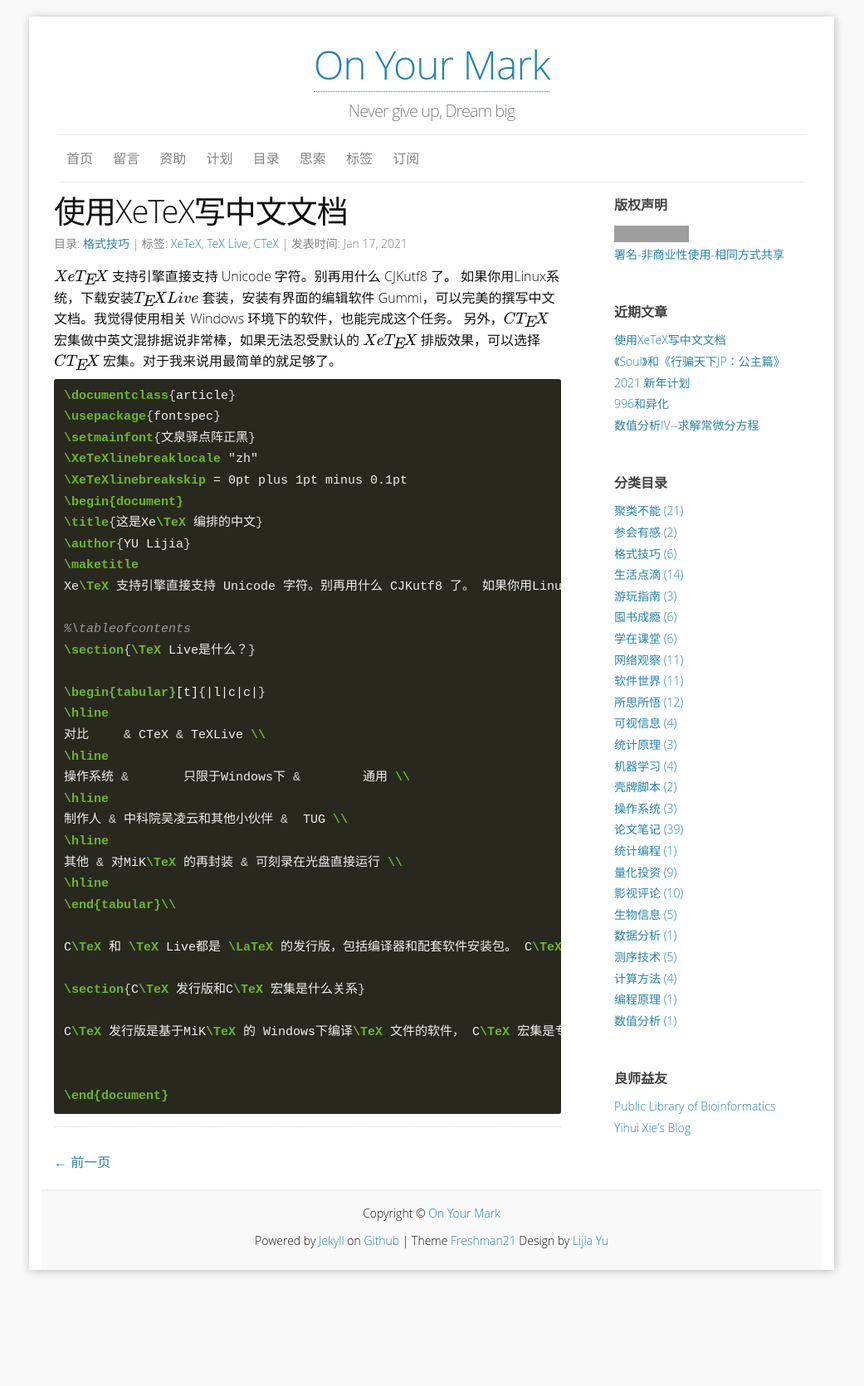
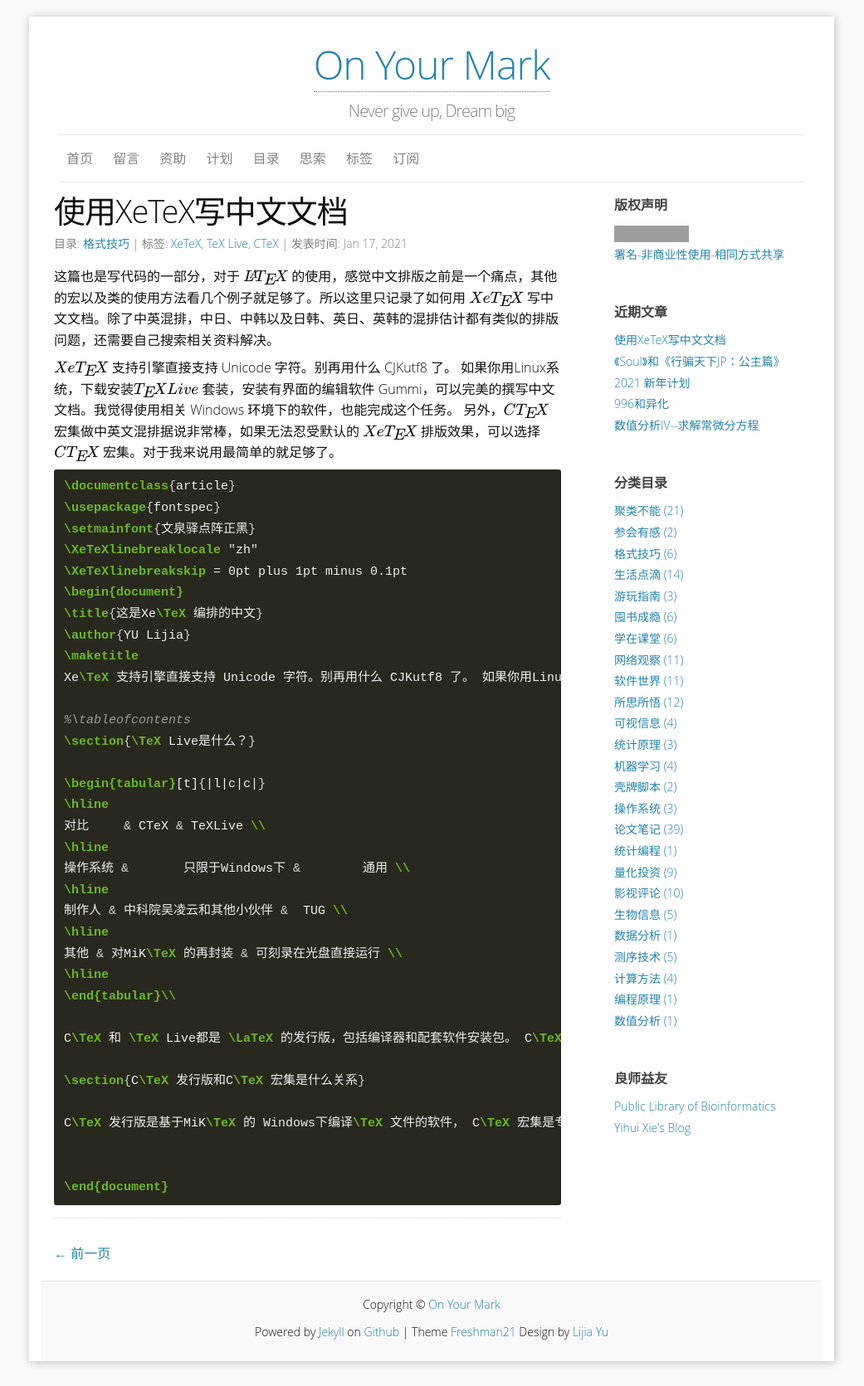
Before and after one commit to yulijia/cn, a Jekyll site: the page built from _posts/2021-01-17-Write-Chinese-document-with-XeTeX.md, in a window 1280 px wide. Shown: the whole page at 83% size, without its empty margins (120-1161 px from the left). Built offline with Jekyll 4.4.1, drawn with Linux system fonts in a browser that asks for light colours; formulas are drawn with MathJax 3; comment, search, counter and statistics services are not loaded; before the commit the page ends 1561 px from its top, so only the background shows below that; grey boxes are pictures that could not be loaded.

Commit message:
update content

```diff
--- a/_posts/2021-01-17-Write-Chinese-document-with-XeTeX.md
+++ b/_posts/2021-01-17-Write-Chinese-document-with-XeTeX.md
@@ -9,6 +9,8 @@ tags:
 - TeX Live
 - CTeX
 ---
+
+这篇也是写代码的一部分，对于 $$\LaTeX$$ 的使用，感觉中文排版之前是一个痛点，其他的宏以及类的使用方法看几个例子就足够了。所以这里只记录了如何用 $$Xe\TeX$$ 写中文文档。除了中英混排，中日、中韩以及日韩、英日、英韩的混排估计都有类似的排版问题，还需要自己搜索相关资料解决。
 
 $$Xe\TeX$$ 支持引擎直接支持 Unicode 字符。别再用什么 CJKutf8 了。 如果你用Linux系统，下载安装$$\TeX Live$$ 套装，安装有界面的编辑软件 Gummi，可以完美的撰写中文文档。我觉得使用相关 Windows 环境下的软件，也能完成这个任务。 另外，$$C\TeX$$ 宏集做中英文混排据说非常棒，如果无法忍受默认的 $$Xe\TeX$$ 排版效果，可以选择 $$C\TeX$$ 宏集。对于我来说用最简单的就足够了。
 
```
